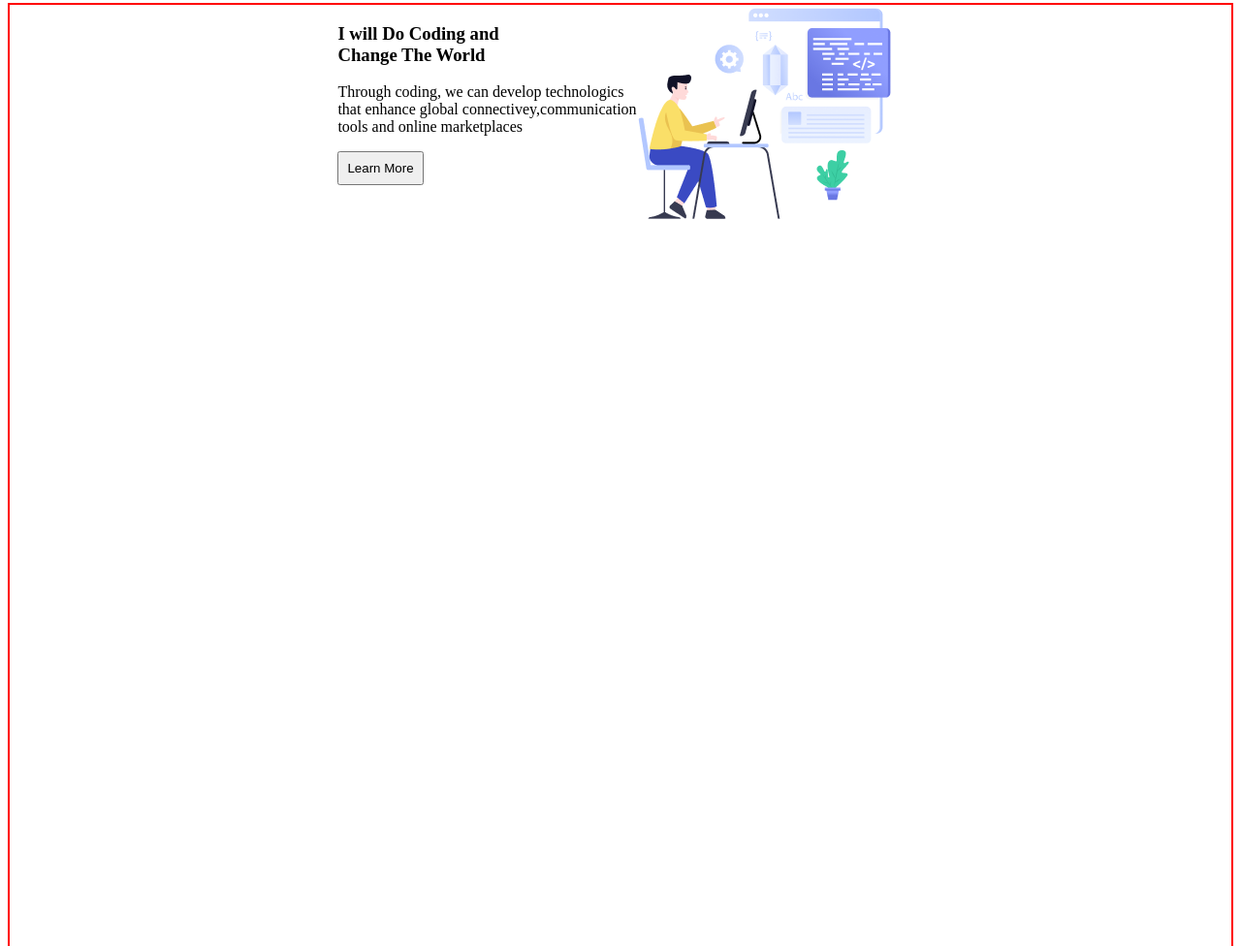
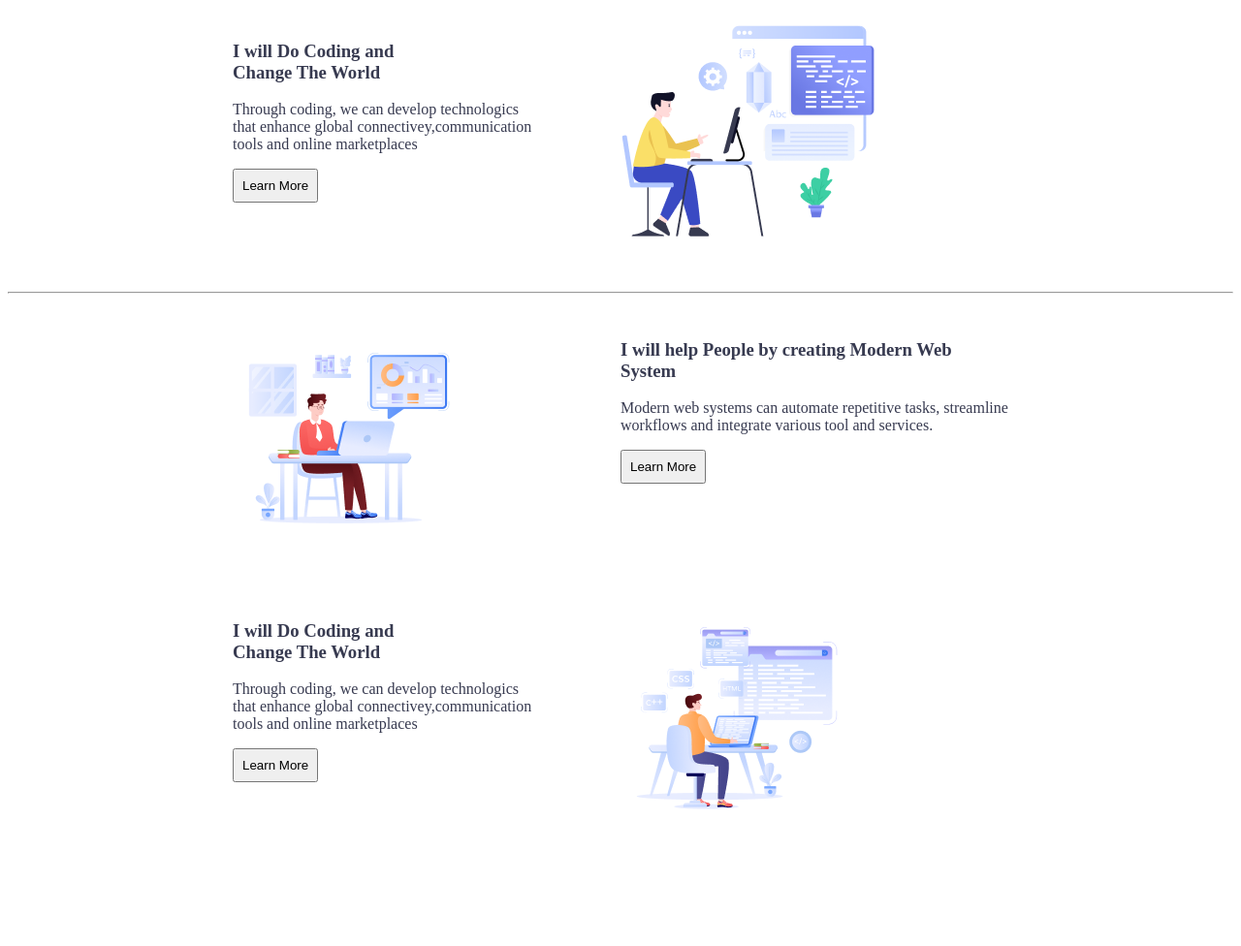
Before and after one commit to sharmin112195/assignment-one, a plain HTML site: page index.html in a window 1280 px wide. Shown: the part 744-1720 px from the top of the page at 97% size. Drawn offline with Linux system fonts and the light colour scheme.

Commit message:
coding will change the world

```diff
--- a/index.html
+++ b/index.html
@@ -40,7 +40,32 @@
          <img src="assets/Layer_1.png" alt="">
 </div>
     </div>
+<hr>
 
+    <div class="banner-container-two">
+        <div class="banner-container-image2"> <img src="assets/Group 3.png"alt="">
+        </div>
+        <div class="banner-container-text2">
+            <h3 class="text-title2">I will help People by creating Modern Web System</h3>
+   <p class="text-description2" >Modern web  systems can automate repetitive tasks, streamline workflows and integrate various tool and services.</p>
+   <button class="button">Learn More</button>
+   </div>
+    </div>
+
+
+    <div class="banner-container-three">
+        <div class="banner-container-text3">
+        <h3 class="text-title3">I will Do Coding and<br> Change The World</h3>
+        <p class="text-description3">Through coding, we can develop technologics<br> that enhance global connectivey,communication<br> tools and online marketplaces</p>
+        <button class="button">Learn More</button>
+        </div>
+        <divclass="banner-container-image3">
+            <img src="assets/Group 4.png" alt="">
+        </div>
+
+
+
+    </div>
 
 </section>
 </body>
--- a/style/style.css
+++ b/style/style.css
@@ -66,20 +66,81 @@ margin: 0 auto;
 }
 .banner-container{
   height: 1300px;
-   border: 2px solid red;
+   /* border: 2px solid red;  */
 
-   display: flex;
+   /* display: flex; */
 
 
 }
 .banner-container-one{
     display: flex;
-    /* align-items: center; */
-    justify-content: space-between;
-    margin: 0 auto;
+     /* align-items: center;  */
+    /* justify-content: space-between; */
+      margin: 0 auto;
+    /* margin-left: 40px; */
+    /* margin-right: 40px; */
+    width: 800px;
+    height: 250px;
+    background-color: #FFFFFF;
+    padding: 20px;
+     border-radius: 20px;
+      box-shadow:rgb(245, 245, 245)
+    /* border: 2px solid white; */
 
 }
 
 .banner-container-text{
+    width: 50%;
+    /* border: 2px solid yellowgreen; */
+    height: 250px;
+    color: #373A50 ;
+
 
 }
+
+.banner-container-image{
+    width: 50%;
+    /* border: 2px solid green; */
+    height: 250px;
+
+}
+.banner-container-two{
+    display: flex;
+    margin: 0 auto;
+    width: 800px;
+    height: 250px;
+    background-color: #FFFFFF;
+    padding: 20px;
+     border-radius: 20px;
+}
+.banner-container-text2{
+    width: 50%;
+    /* border: 2px solid yellowgreen; */
+    height: 250px;
+    color: #373A50 ;
+}
+.banner-container-image2{
+    width: 50%;
+    /* border: 2px solid green; */
+    height: 250px;
+}
+.banner-container-three{
+    display: flex;
+    margin: 0 auto;
+    width: 800px;
+    height: 250px;
+    background-color: #FFFFFF;
+    padding: 20px;
+     border-radius: 20px;
+}
+.banner-container-text3{
+    width: 50%;
+    /* border: 2px solid yellowgreen; */
+    height: 250px;
+    color: #373A50 ;
+}
+.banner-container-image3{
+    width: 50%;
+    /* border: 2px solid green; */
+    height: 250px;
+}
```
